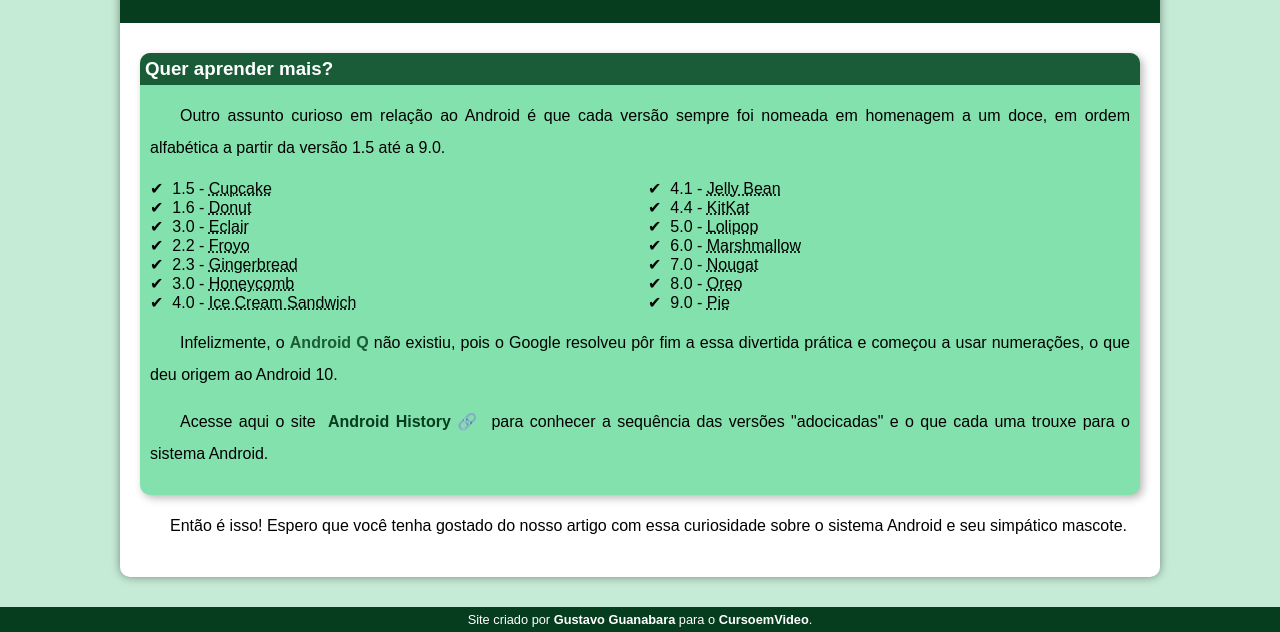
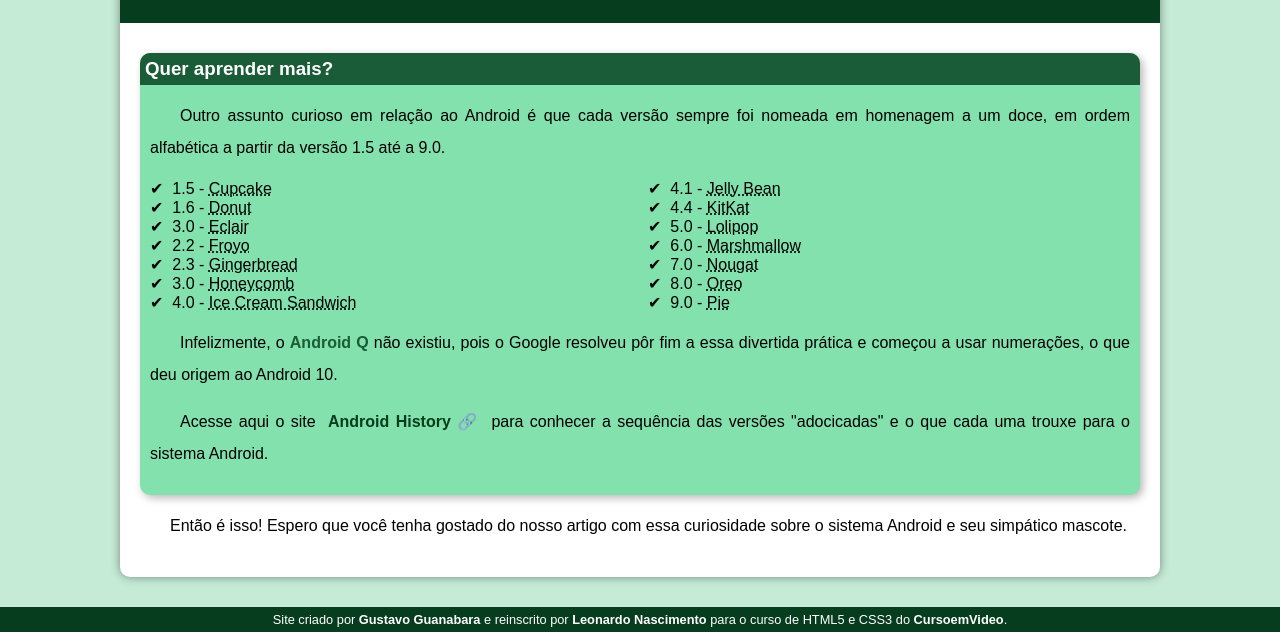
Before and after one commit to leonardobdonascimento/projeto-android, a plain HTML site: page index.html in a window 1280 px wide. Shown: the part 2333-2965 px from the top of the page. Drawn offline with Linux system fonts and the light colour scheme.

Commit message:
Modificação no footer

```diff
--- a/index.html
+++ b/index.html
@@ -84,7 +84,7 @@
         </article>
     </main>
     <footer>
-        <p>Site criado por <a href="https://gustavoguanabara.github.io/" target="_blank">Gustavo Guanabara</a> para o <a href="https://www.youtube.com/@CursoemVideo" target="_blank">CursoemVideo</a>.</p>
+        <p>Site criado por <a href="https://gustavoguanabara.github.io/" target="_blank">Gustavo Guanabara</a> e reinscrito por <a href="#">Leonardo Nascimento</a> para o curso de HTML5 e CSS3 do <a href="https://www.youtube.com/@CursoemVideo" target="_blank">CursoemVideo</a>.</p>
     </footer>
 </body>
 </html>
```
